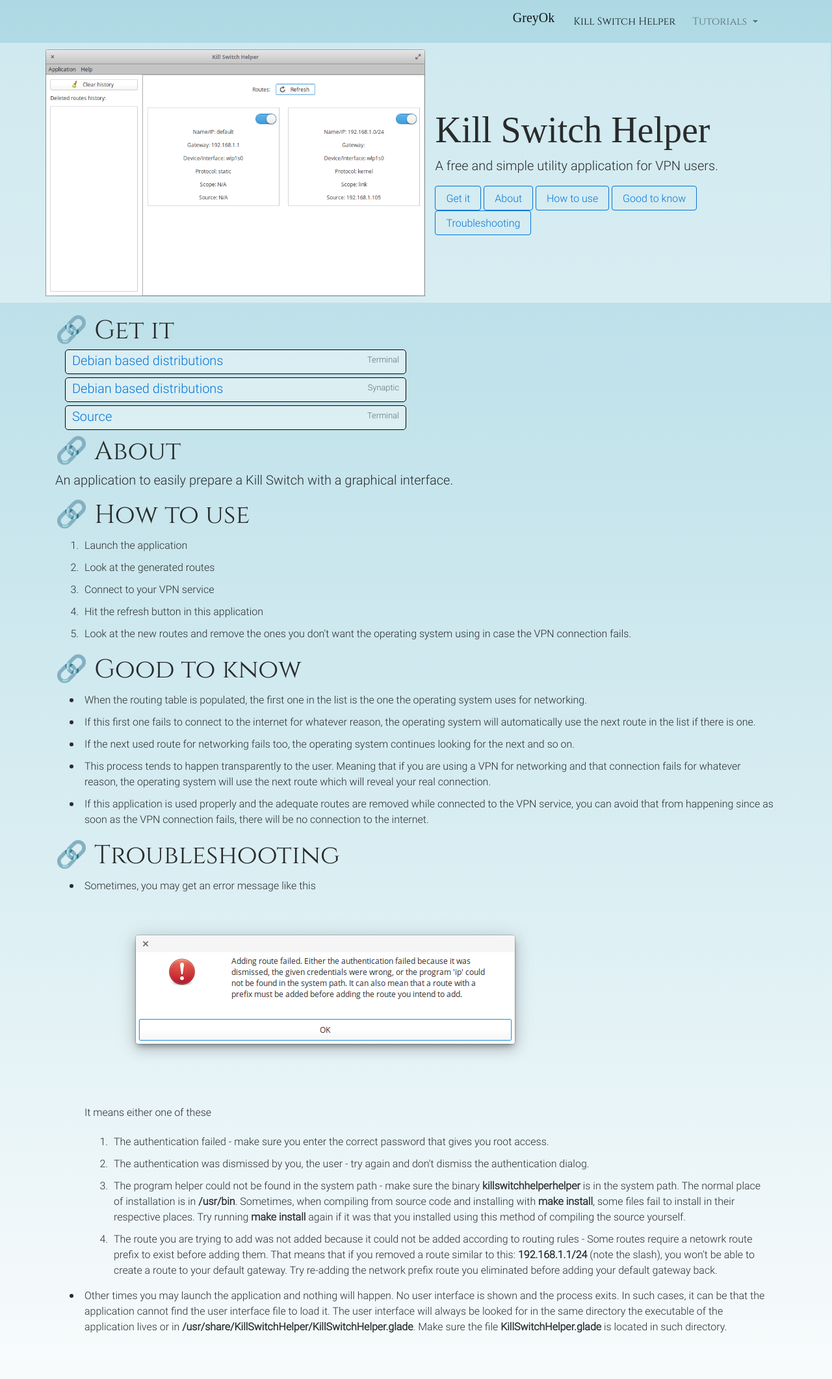
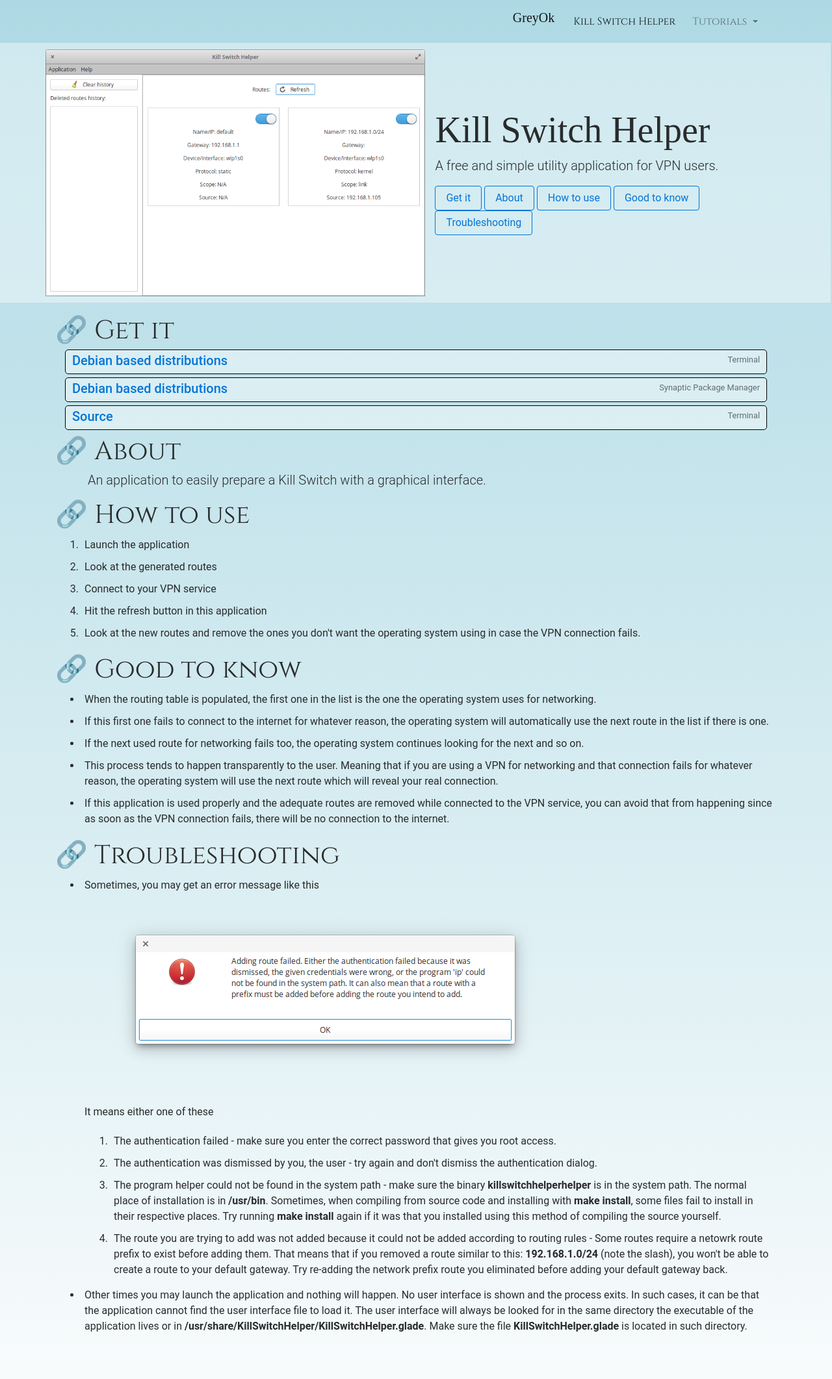
Before and after one commit to GreyOk/greyok.github.io, a Jekyll site: the page built from killswitchhelper.html, in a window 1280 px wide. Shown: the whole page at 65% size. Built offline with Jekyll 4.4.1, drawn with Linux system fonts in a browser that asks for light colours; some web fonts are replaced.

Commit message:
Updated tutorials and Kill Switch Helper page. Font changed.

```diff
--- a/_layouts/default.html
+++ b/_layouts/default.html
@@ -83,7 +83,7 @@
     filter: progid:DXImageTransform.Microsoft.gradient( startColorstr='#aed9e4', endColorstr='#f8fbfc',GradientType=0 ); /* IE6-9 */
     background-repeat: no-repeat;
     height: 100%;
-    font-family: 'Roboto-Light';
+    font-family: 'Roboto';
   }
   </style>
 </head>
--- a/killswitchhelper.html
+++ b/killswitchhelper.html
@@ -22,7 +22,7 @@
 
 <div class="container" style="margin-top: 20px;">
   <h1 style="font-family: Cinzel-Regular;" name="getIt"><a name="getIt" href="#getIt">🔗</a> Get it</h1>
-  <div class="col-md-6">
+  <div class="col-md-12">
       <div class="panel-group" id="accordion1">
           <div class="panel">
               <div class="panel-heading">
@@ -63,14 +63,50 @@
                       <a class="accordion-toggle collapsed" data-toggle="collapse" data-parent="#accordion1" href="#debianSynapticInstructions">
                         <div class="d-flex w-100 justify-content-between" style="padding-top:5px; padding-bottom:5px; padding-left: 10px; padding-right:10px;">
                           <h5 class="mb-1">Debian based distributions</h5>
-                          <small class="text-muted">Synaptic</small>
+                          <small class="text-muted">Synaptic Package Manager</small>
                         </div>
                       </a>
                   </h7>
               </div>
               <div id="debianSynapticInstructions" class="panel-collapse collapse" style="height: 0px;">
                   <div class="panel-body">
-                    Under construction
+                    <p style="padding-left:20px; padding-top: 10px;">Open the Synaptic Package Manager and go to the <strong>Repositories</strong> area.</p>
+                    <div class="d-flex justify-content-center">
+                      <img class="img-fluid" src="images/synaptic_step_1.png">
+                    </div>
+                    <div class="d-flex justify-content-center">
+                      <img class="img-fluid" src="images/synaptic_step_2.png">
+                    </div>
+                    <p style="padding-left:20px; padding-top: 10px;">Like in the picture above click <strong>New</strong>, choose
+                    <strong>Binary (deb)</strong> and paste in the <strong>URI</strong> field:</p>
+                    <div class="d-flex justify-content-center">
+                      <pre>
+                          <code class="language-markup">
+                            http://ppa.launchpad.net/eun-s/ppa/ubuntu/
+                          </code>
+                      </pre>
+                    </div>
+
+                    <p style="padding-left:20px; padding-top: 10px;">In the <strong>Distribution</strong> field, paste:</p>
+                    <div class="d-flex justify-content-center">
+                      <pre>
+                          <code class="language-markup">
+                            xenial
+                          </code>
+                      </pre>
+                    </div>
+                    <p style="padding-left:20px; padding-top: 10px;">And in the <strong>Section(s)</strong> field:</p>
+                    <div class="d-flex justify-content-center">
+                      <pre>
+                          <code class="language-markup">
+                            main
+                          </code>
+                      </pre>
+                    </div>
+                    <p style="padding-left:20px; padding-top: 10px;">Then click <strong>OK</strong>. If you want the source code too
+                    you follow the same steps again with the same information, but instead of choosing <strong>Binary (deb)</strong> from
+                    the dropdown, you choose <strong>Source (deb-src)</strong>. Finally, <strong>Reload</strong> the repositories
+                    and query for <strong>killswitchhelper</strong>. Then you can install it from there.</p>
                   </div>
               </div>
           </div>
@@ -127,12 +163,14 @@
                         </pre>
                       </li>
                     </ol>
-                    <p class="lead">Note that this source code comes with an uninstall script. To uninstall, while being in the <strong>build</strong>
+                    <p class="lead" style="padding-left:50px;">Note that this source code comes with an uninstall script. To uninstall, while being in the <strong>build</strong>
                       directory, execute the following command:
                     </p>
-                    <pre class="command-line" data-user="you" data-host="your-PC">
-                        <code class="language-batch">sudo make uninstall</code>
-                    </pre>
+                    <div style="padding-left:50px;">
+                      <pre class="command-line" data-user="you" data-host="your-PC">
+                          <code class="language-batch">sudo make uninstall</code>
+                      </pre>
+                    </div>
                   </div>
               </div>
           </div>
@@ -142,8 +180,8 @@
 
 <div class="container" style="margin-top: 10px;">
   <h1 style="font-family: Cinzel-Regular;"><a name="killswitchhelperAbout" href="#killswitchhelperAbout">🔗</a> About</h1>
-  <p class="lead">
-  An application to easily prepare a Kill Switch with a graphical interface.
+  <p class="lead" style="padding-left:50px;">
+    An application to easily prepare a Kill Switch with a graphical interface.
   </p>
 </div>
 
@@ -186,7 +224,7 @@
         <strong>make install</strong>, some files fail to install in their respective places. Try running <strong>make install</strong>
         again if it was that you installed using this method of compiling the source yourself.</li>
       <li>The route you are trying to add was not added because it could not be added according to routing rules - Some routes require a
-      netowrk route prefix to exist before adding them. That means that if you removed a route similar to this: <strong>192.168.1.1/24</strong> (note the slash),
+      netowrk route prefix to exist before adding them. That means that if you removed a route similar to this: <strong>192.168.1.0/24</strong> (note the slash),
       you won't be able to create a route to your default gateway. Try re-adding the network prefix route you eliminated before adding your default
       gateway back.</li>
       </ol>
```
Also changed, not shown: simple-polkit-tutorial.html (+6 -1 lines), images/synaptic_step_1.png (added), images/synaptic_step_2.png (added).
